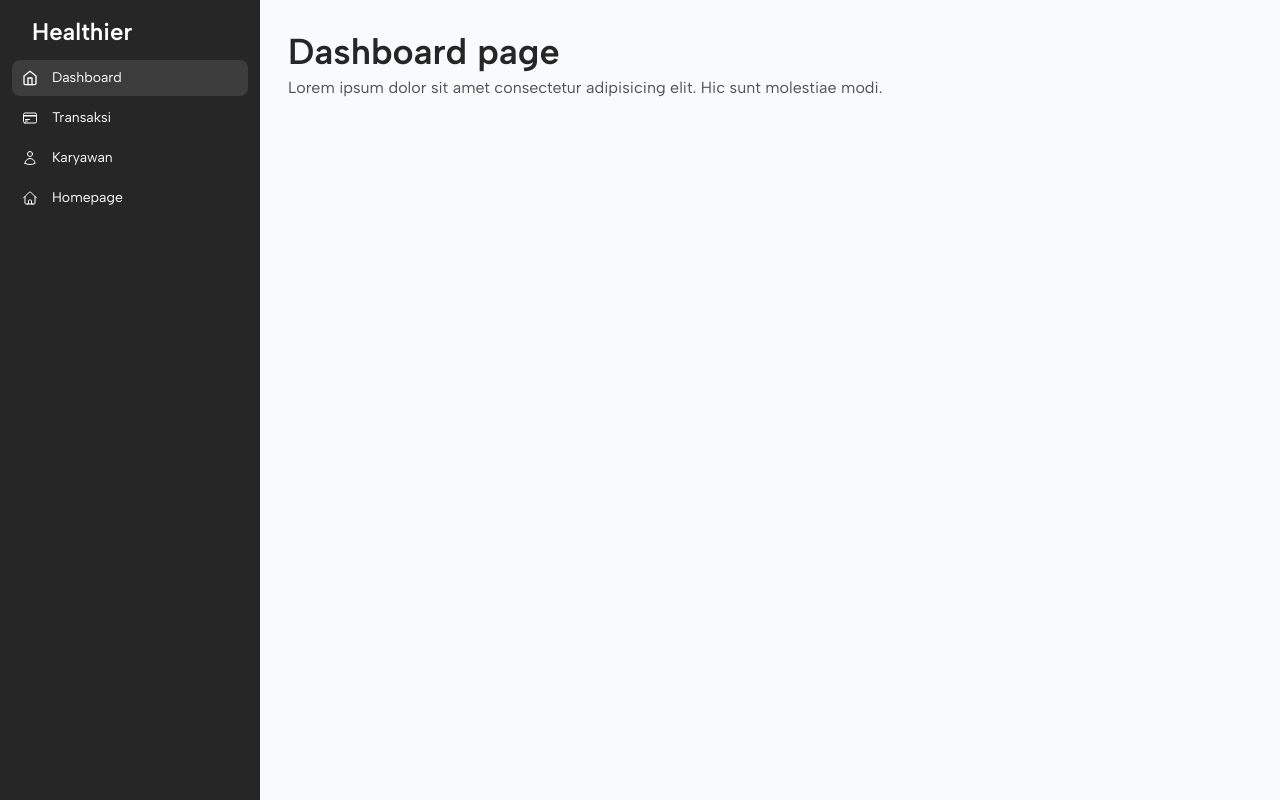
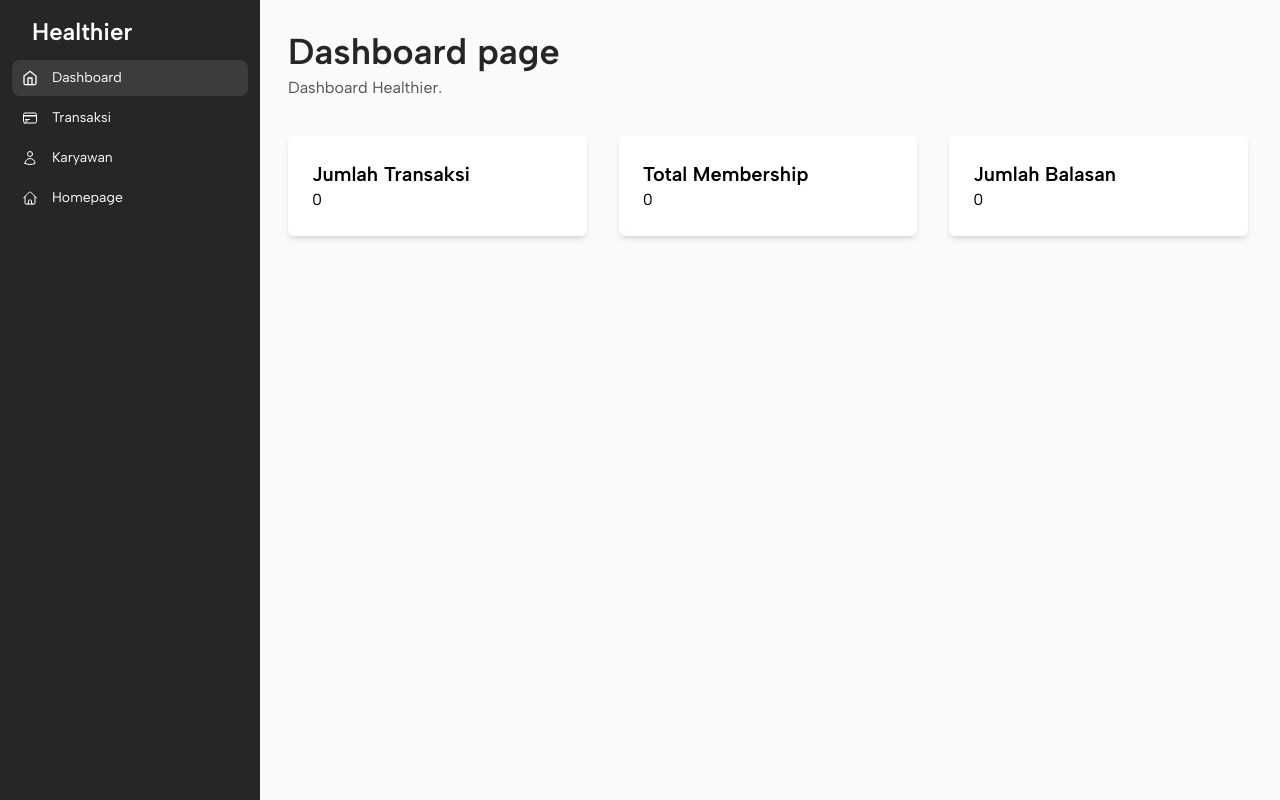
Before and after one commit to ardianilyas/healthier, a Laravel app: page /dashboard in a window 1280 px wide. Run offline with Laravel 12, Linux system fonts and the light colour scheme; a user stored in the database is signed in; data comes from the database, SQL or seed files in the repository; data that the repository does not hold is empty; style sheets or scripts are compiled from the project's sources; some libraries are stand-ins or nearby versions.

Commit message:
update: fix all features

```diff
--- a/app/Http/Controllers/Admin/KaryawanController.php
+++ b/app/Http/Controllers/Admin/KaryawanController.php
@@ -10,7 +10,7 @@ use Spatie\Permission\Models\Role;
 class KaryawanController extends Controller
 {
     public function index() {
-        $users = User::role(['developer', 'admin', 'pegawai', 'kurir', 'dokter'])->get();
+        $users = User::role(['developer', 'admin', 'dokter'])->get();
         return view('dashboard.karyawan.index', compact('users'));
     }
 
--- a/app/Models/Balasan.php
+++ b/app/Models/Balasan.php
@@ -5,6 +5,7 @@ namespace App\Models;
 use Illuminate\Database\Eloquent\Factories\HasFactory;
 use Illuminate\Database\Eloquent\Model;
 use Illuminate\Database\Eloquent\Relations\BelongsTo;
+use Illuminate\Database\Eloquent\Relations\HasMany;
 
 class Balasan extends Model
 {
--- a/app/Models/User.php
+++ b/app/Models/User.php
@@ -69,4 +69,8 @@ class User extends Authenticatable
     public function transactions(): HasMany {
         return $this->hasMany(Transaction::class);
     }
+
+    public function balasan(): HasMany {
+        return $this->hasMany(Balasan::class);
+    }
 }
--- a/resources/views/dashboard/index.blade.php
+++ b/resources/views/dashboard/index.blade.php
@@ -2,7 +2,24 @@
 
 @section('heading')
     <x-h1>Dashboard page</x-h1>
-    <x-p>Lorem ipsum dolor sit amet consectetur adipisicing elit. Hic sunt molestiae modi.</x-p>
+    <x-p>Dashboard Healthier.</x-p>
+
+    <div class="mt-8 grid grid-cols-2 lg:grid-cols-3 gap-8">
+        <x-card>
+            <h3 class="text-xl font-semibold">Jumlah Transaksi</h3>
+            <p>{{ $transactionCount }}</p>
+        </x-card>
+        <x-card>
+            <h3 class="text-xl font-semibold">Total Membership</h3>
+            <p>{{ $membershipCount }}</p>
+        </x-card>
+        @role('Dokter')
+        <x-card>
+            <h3 class="text-xl font-semibold">Jumlah Balasan</h3>
+            <p>{{ $balasanCount }}</p>
+        </x-card>
+        @endrole
+    </div>
 @endsection
 
 @section('content')
--- a/resources/views/dashboard/karyawan/create.blade.php
+++ b/resources/views/dashboard/karyawan/create.blade.php
@@ -2,7 +2,7 @@
 
 @section('heading')
 <x-h1>Tambah data karyawan / dokter</x-h1>
-<x-p>Lorem ipsum dolor sit amet consectetur adipisicing elit. Hic sunt molestiae modi.</x-p>
+<x-p>Form tambah data karyawan / dokter</x-p>
 @endsection
 
 @section('content')
--- a/resources/views/dashboard/karyawan/index.blade.php
+++ b/resources/views/dashboard/karyawan/index.blade.php
@@ -2,7 +2,7 @@
 
 @section('heading')
 <x-h1>List karyawan</x-h1>
-<x-p>Lorem ipsum dolor sit amet consectetur adipisicing elit. Hic sunt molestiae modi.</x-p>
+<x-p>List data karyawan Healthier.</x-p>
 @endsection
 
 @section('content')
--- a/resources/views/membership/index.blade.php
+++ b/resources/views/membership/index.blade.php
@@ -24,7 +24,7 @@
         @foreach ($plans as $plan)
             <x-card>
                 <h1 class="text-2xl text-neutral-800 font-semibold">{{ $plan->name }}</h1>
-                <p class="mt-2 text-lg text-neutral-500">Rp. {{ Number::format($plan->price, locale:'id') }}</p>
+                <p class="mt-2 text-lg text-neutral-500">Rp. {{ Number::format($plan->price, locale:'id') }} / bulan</p>
                 <p class="mb-6 text-neutral-600 line-clamp-2 font-light">{{ $plan->description }}</p>
 
                 @auth
--- a/routes/web.php
+++ b/routes/web.php
@@ -16,6 +16,7 @@ use App\Http\Controllers\Auth\RegisterController;
 use App\Http\Controllers\Admin\KaryawanController;
 use App\Http\Controllers\Admin\TransaksiController;
 use App\Http\Controllers\BalasanController;
+use App\Models\Balasan;
 
 // Auth::loginUsingId(1);
 
@@ -83,7 +84,10 @@ Route::middleware('auth')->group(function () {
     // Dashboard routes
     Route::prefix('dashboard')->name('dashboard.')->group(function () {
         Route::get('/', function () {
-            return view('dashboard.index');
+            $transactionCount = Auth::user()->transactions->count();
+            $membershipCount = Auth::user()->memberships->count();
+            $balasanCount = Balasan::whereYear('created_at', now()->year)->whereMonth('created_at', now()->month)->count();
+            return view('dashboard.index', compact('transactionCount', 'membershipCount', 'balasanCount'));
         })->name('index');
 
         Route::get('/transaksi', [TransaksiController::class, 'index'])->name('transaksi');
```
Also changed, not shown: database/seeders/DatabaseSeeder.php (+6 -21 lines).
